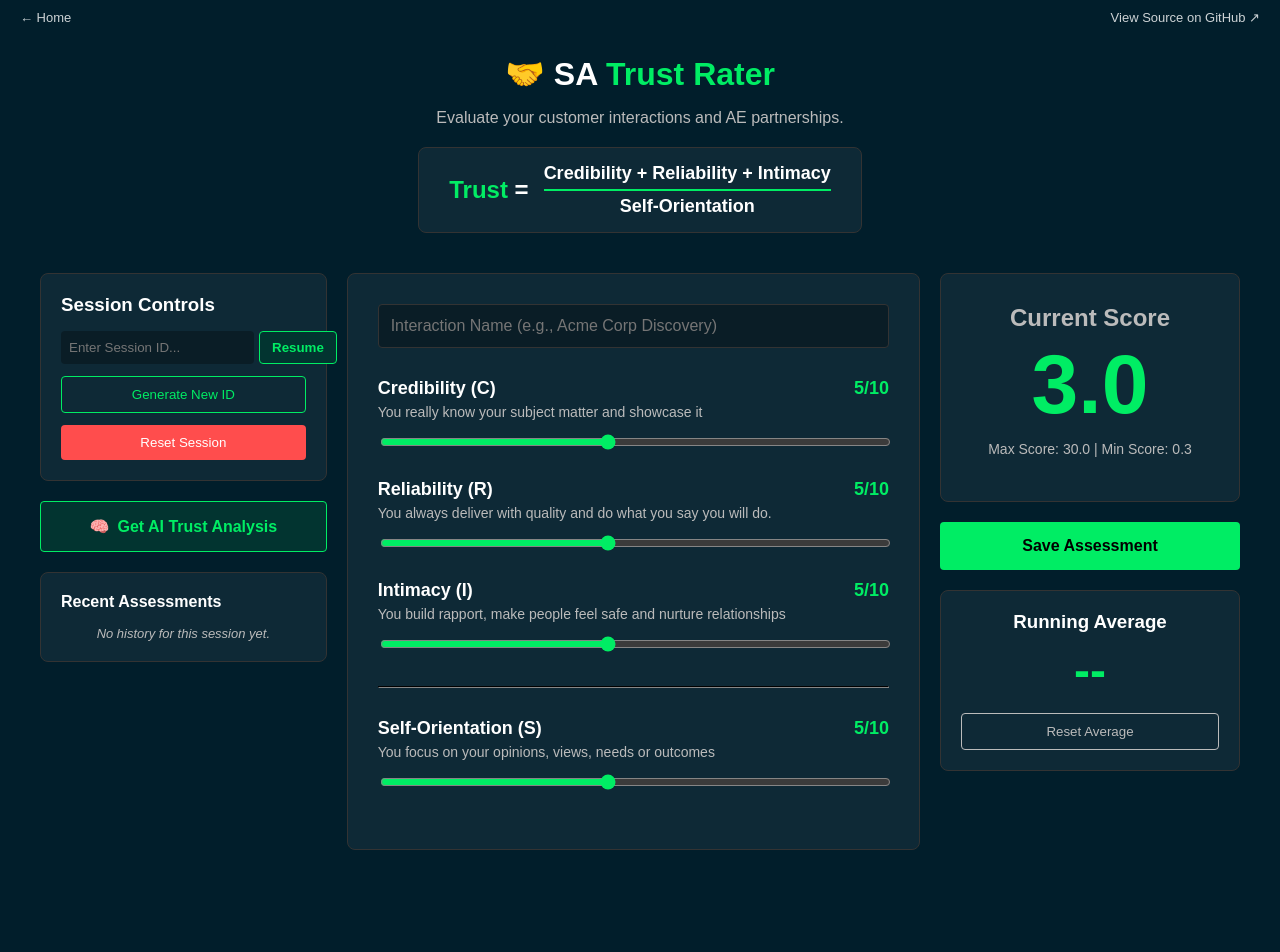
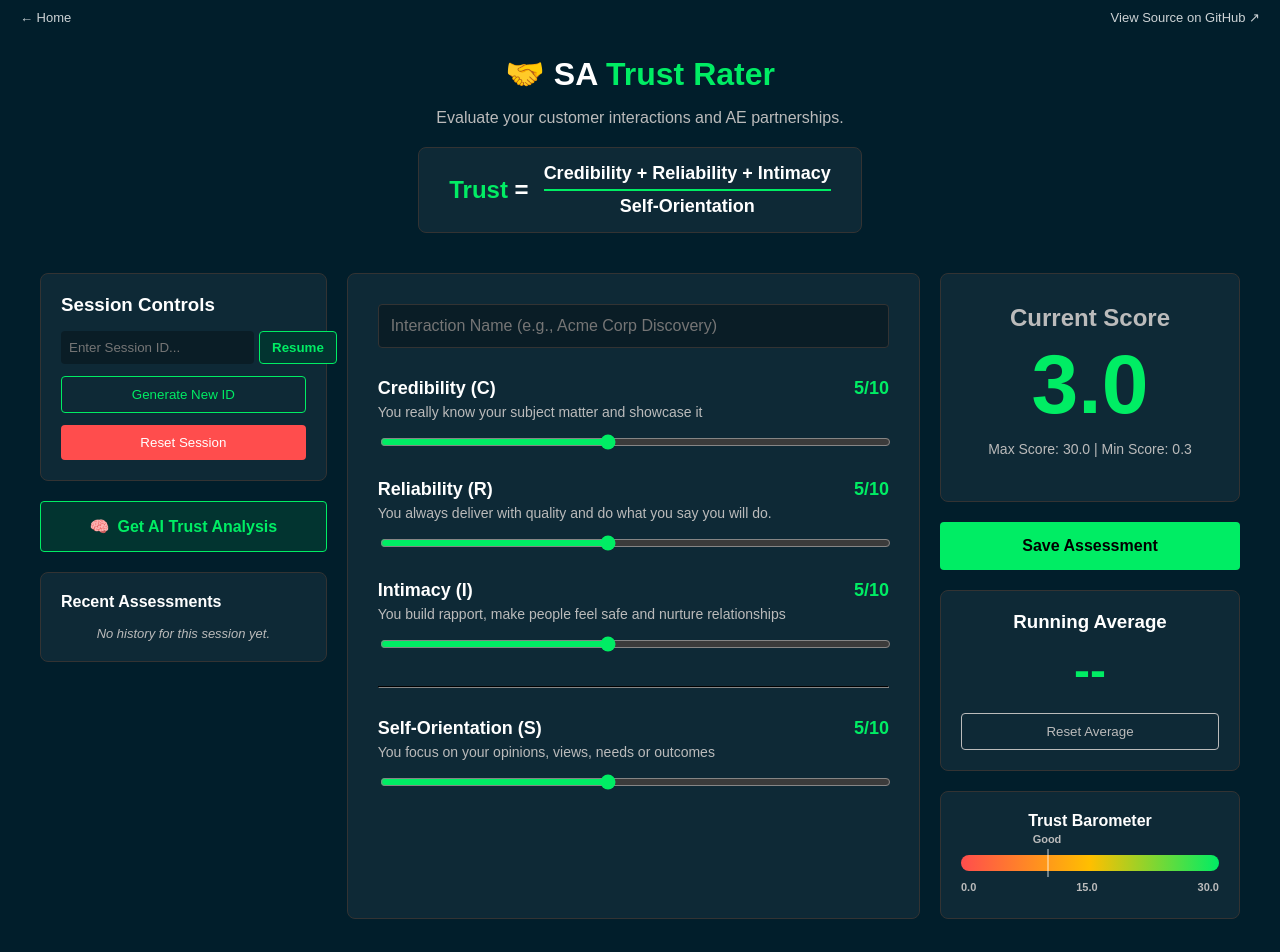
Before and after one commit to itchap/itchap, a React (Vite) app in the folder Apps/trust-rater/: page / in a window 1280 px wide. Shown: the top 952 px of the page. Before the commit the page ends 910 px from the top, so only its background shows below. Built offline with nearby package versions, Linux system fonts and the light colour scheme.

Commit message:
barometer
barometer

```diff
--- a/Apps/trust-rater/src/App.jsx
+++ b/Apps/trust-rater/src/App.jsx
@@ -391,6 +391,45 @@ function App() {
               </div>
               <button onClick={handleResetAverage} style={{ width: '100%', padding: '10px', backgroundColor: 'transparent', color: theme.textSub, border: `1px solid ${theme.textSub}`, borderRadius: '4px', cursor: 'pointer' }}>Reset Average</button>
             </div>
+
+            {/* --- NEW TRUST BAROMETER GAUGE --- */}
+            <div style={{ backgroundColor: theme.cardBg, border: `1px solid ${theme.border}`, borderRadius: '8px', padding: '20px 20px 25px 20px' }}>
+              <h3 style={{ marginTop: 0, marginBottom: '25px', fontSize: '16px', textAlign: 'center' }}>Trust Barometer</h3>
+
+              <div style={{ position: 'relative', height: '16px', borderRadius: '8px', background: `linear-gradient(to right, ${theme.danger}, #ffbf00, ${theme.accent})`, marginBottom: '10px' }}>
+
+                {/* 1. The Watermark (Target "Good" Trust = 10.0) */}
+                {/* 10 out of 30 is exactly 33.33% along the bar */}
+                <div style={{ position: 'absolute', left: '33.33%', top: '-22px', transform: 'translateX(-50%)', fontSize: '11px', color: theme.textSub, fontWeight: 'bold' }}>Good</div>
+                <div style={{ position: 'absolute', left: '33.33%', top: '-6px', bottom: '-6px', width: '2px', backgroundColor: 'rgba(255,255,255,0.4)', zIndex: 1 }}></div>
+
+                {/* 2. The Needle (Current Running Average) */}
+                {runningAverage && (
+                  <div style={{
+                    position: 'absolute',
+                    // Calculate percentage (Average / 30 * 100), maxing out at 100%
+                    left: `${Math.min(100, Math.max(0, (parseFloat(runningAverage) / 30) * 100))}%`,
+                    top: '-6px',
+                    bottom: '-6px',
+                    width: '4px',
+                    backgroundColor: '#fff',
+                    borderRadius: '2px',
+                    transform: 'translateX(-50%)',
+                    boxShadow: '0 0 8px rgba(0,0,0,0.8)',
+                    zIndex: 2,
+                    transition: 'left 0.5s ease-out'
+                  }}></div>
+                )}
+              </div>
+
+              {/* Scale Labels */}
+              <div style={{ display: 'flex', justifyContent: 'space-between', fontSize: '11px', color: theme.textSub, fontWeight: 'bold', marginTop: '8px' }}>
+                <span>0.0</span>
+                <span>15.0</span>
+                <span>30.0</span>
+              </div>
+            </div>
+
           </div>
 
         </div>
```
